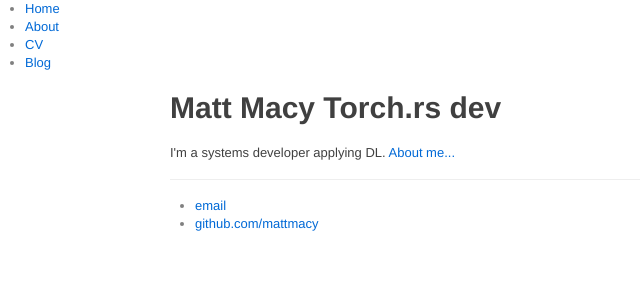
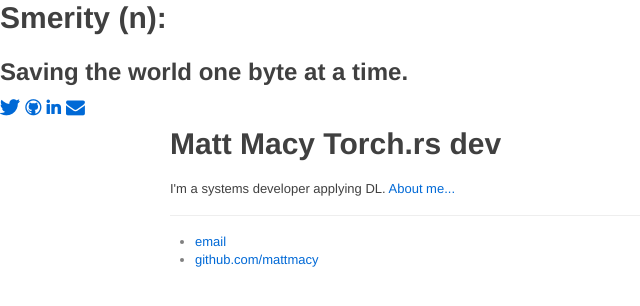
Before and after one commit to mattmacy/mattmacy.github.io, a Jekyll site: the page built from index.html, in a window 1280 px wide. Shown: the top 306 px of the page, without its empty margins (0-640 px from the left). Built offline with Jekyll 4.4.1, drawn with Linux system fonts in a browser that asks for light colours.

Commit message:
Update default.html

```diff
--- a/_layouts/default.html
+++ b/_layouts/default.html
@@ -28,6 +28,21 @@
 
 
   <body>
+    <div class="hero-box">
+  <div class="hero-inner">
+    <h1 class="highlight slogan">Smerity (n):</h1>
+    <h2>
+    Saving the world one byte at a time.
+    </h2>
+    <h3 class="white contact-me">
+      <a href="https://www.twitter.com/Mat_Macy/" alt="Twitter"><i class="icon-twitter"></i></a>
+      <a href="https://github.com/mattmacy/" alt="GitHub"><i class="icon-github"></i></a>
+      <a href="https://www.linkedin.com/in/matthew-macy-2493a21" alt="LinkedIn"><i class="icon-linkedin"></i></a>
+      <a href="mailto:mat.macy@gmail.com" alt="Email"><i class="icon-envelope-alt"></i></a>
+    </h3>
+  </div>
+</div>
+<!--
     <nav>
 <ul>
 <li><a href="/">Home</a></li>
@@ -36,6 +51,7 @@
 <li><a href="/blog">Blog</a></li>
 </ul>
     </nav>
+-->
 <div class="container">
 
   {{ content }}
```
